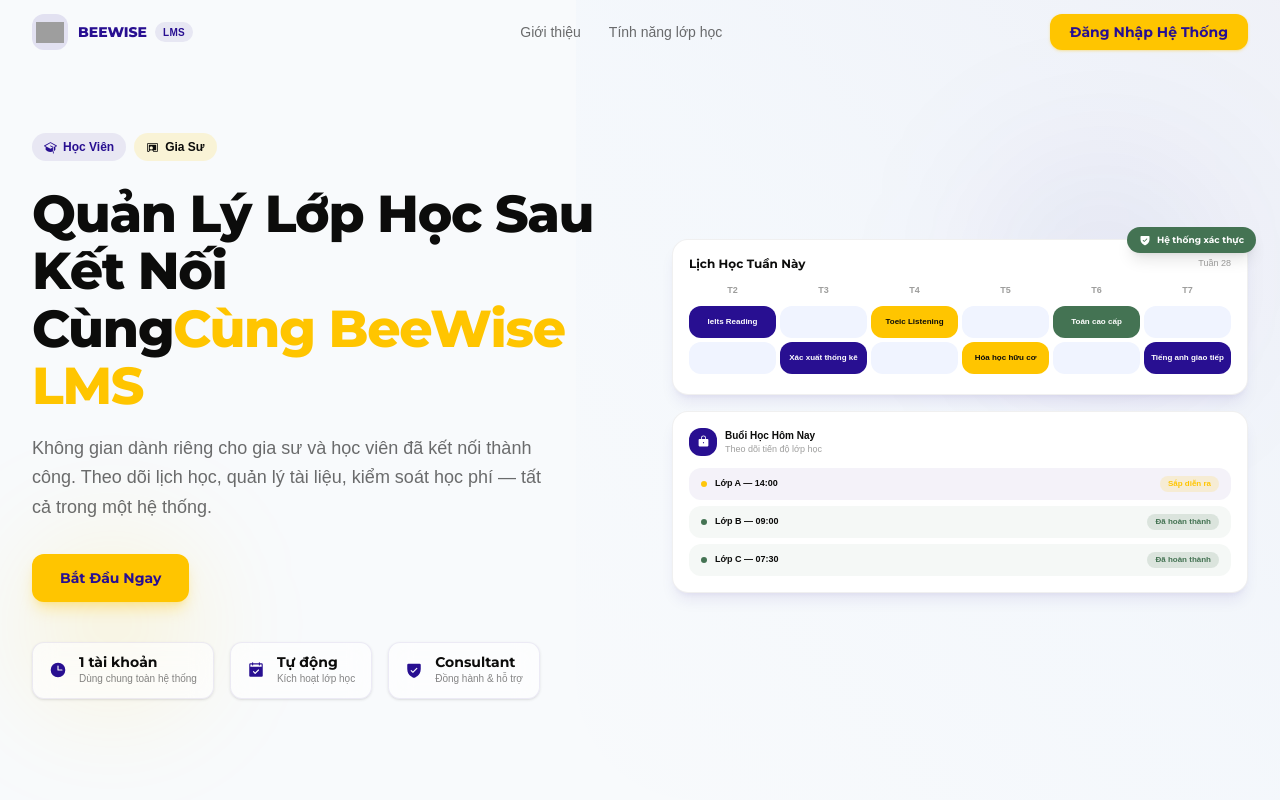
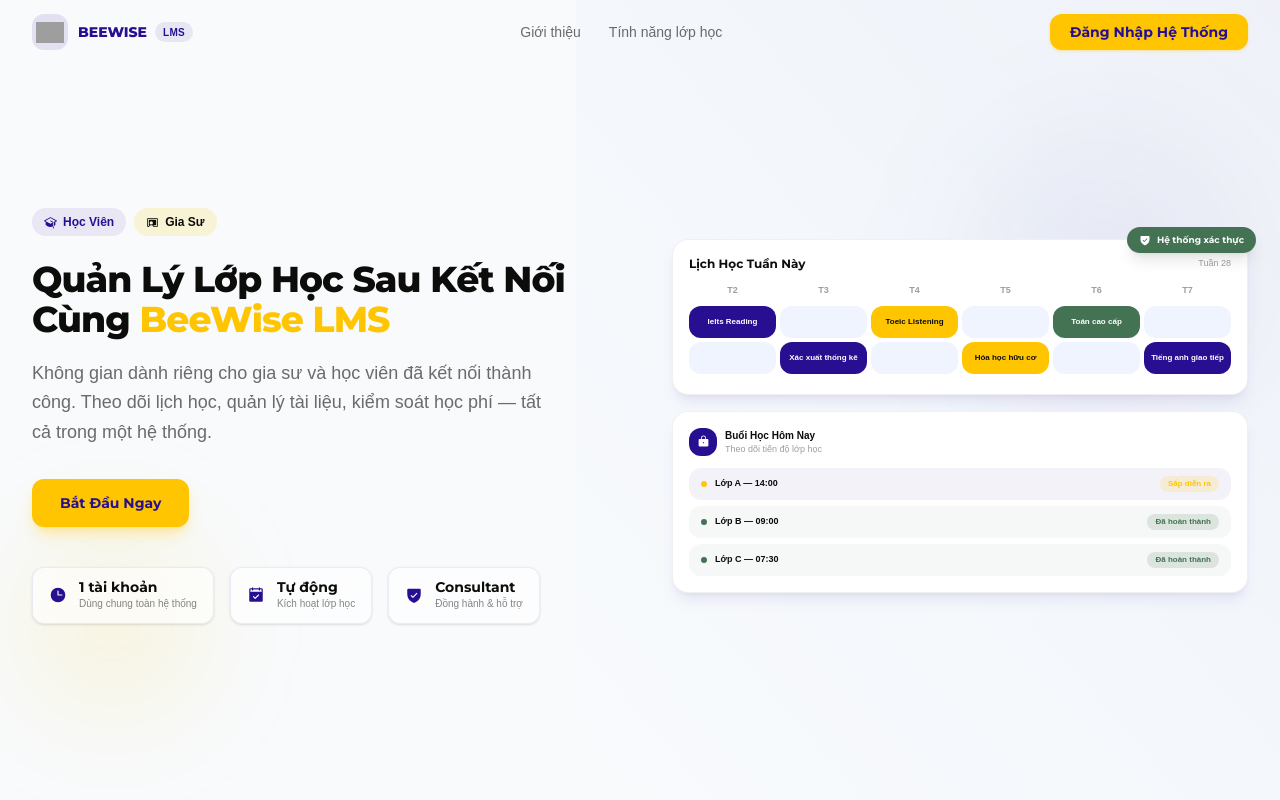
Before and after one commit to bee-wise/TutorCommunity_FE, a Next.js app in the folder apps/lms/: page / in a window 1280 px wide. Shown: the top 800 px of the page. Built offline with nearby package versions, Linux system fonts and the light colour scheme; grey boxes are pictures that could not be loaded; a web font is replaced by a local one.

Commit message:
fix lms hero

```diff
--- a/apps/lms/features/portal/components/LmsHeroSection.tsx
+++ b/apps/lms/features/portal/components/LmsHeroSection.tsx
@@ -191,13 +191,12 @@
             </div>
 
             <h1
-              className="text-3xl sm:text-4xl md:text-5xl lg:text-[52px] leading-[1.1] tracking-tight text-[#0c0c0b] mb-5"
+              className="text-[25px] sm:text-4xl  leading-[1.1] tracking-tight text-[#0c0c0b] mb-5"
               style={{ fontFamily: "var(--font-montserrat)", fontWeight: 800 }}
             >
               Quản Lý Lớp Học Sau Kết Nối
               <br />
-              Cùng
-              <span className="text-accent">Cùng BeeWise LMS</span>
+              Cùng <span className="text-accent">BeeWise LMS</span>
             </h1>
 
             <p className="text-base md:text-lg text-[#0c0c0b]/60 leading-relaxed max-w-[520px] mb-8">
```
